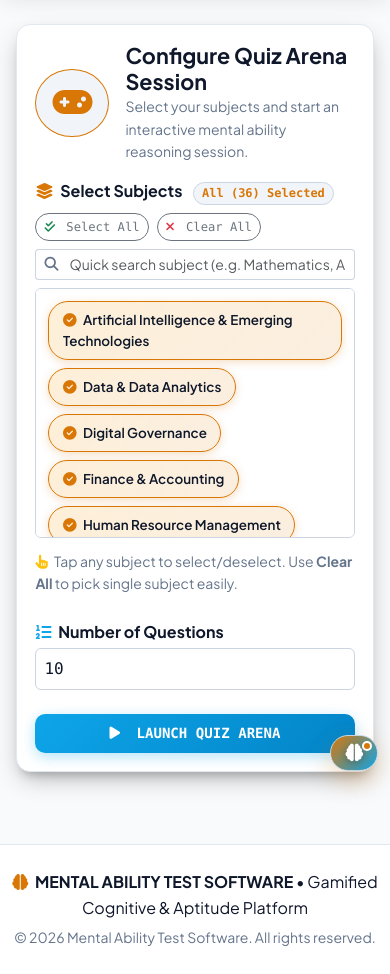
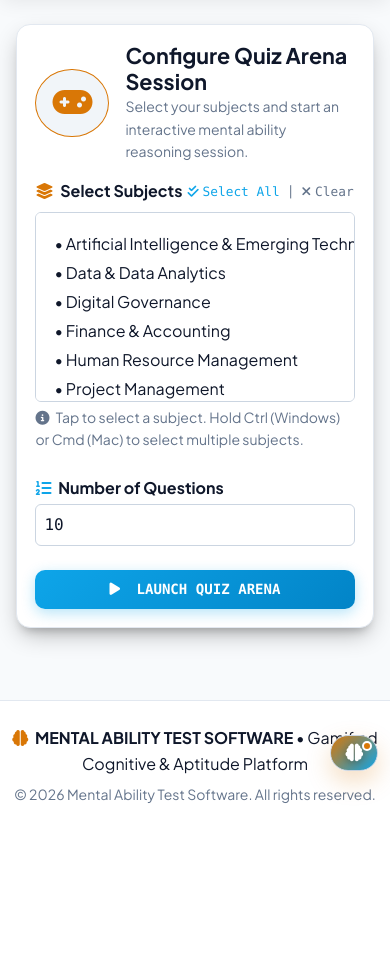
Before and after one commit to shubh-jaiswal-897/MENTAL-ABILITY-TEST-SOFTWARE, a Django app: page /test-session/ in a window 390 px wide. Shown: the part 61-1035 px from the top of the page. After the commit the page ends 864 px from the top, so only its background shows below. Run offline with Django 4.2, Linux system fonts and the light colour scheme; a user stored in the database is signed in; data comes from the database, SQL or seed files in the repository; data that the repository does not hold is empty.

Commit message:
Restore original dropdown style for Arena subject selection with mobile touch fix and Select All toggle

```diff
--- a/static/css/global.css
+++ b/static/css/global.css
@@ -968,78 +968,6 @@ body {
     filter: brightness(1.1);
     color: var(--lc-text);
     transform: translateY(-1px);
-}
-
-/* ==========================================================================
-   Quiz Arena Subject Selection Chips (Touch-friendly & Responsive)
-   ========================================================================== */
-.subjects-chip-grid {
-    display: flex;
-    flex-wrap: wrap;
-    gap: 0.5rem;
-    max-height: 250px;
-    overflow-y: auto;
-    scrollbar-width: thin;
-    padding: 0.75rem !important;
-}
-
-.subjects-chip-grid::-webkit-scrollbar {
-    width: 6px;
-}
-
-.subjects-chip-grid::-webkit-scrollbar-track {
-    background: transparent;
-}
-
-.subjects-chip-grid::-webkit-scrollbar-thumb {
-    background-color: var(--lc-border-highlight);
-    border-radius: 4px;
-}
-
-.subject-chip-item {
-    display: inline-flex;
-    align-items: center;
-    padding: 0.45rem 0.85rem;
-    border-radius: 20px;
-    background-color: var(--lc-surface-hover);
-    border: 1px solid var(--lc-border-highlight);
-    color: var(--lc-text-muted);
-    font-size: 0.84rem;
-    font-weight: 600;
-    cursor: pointer;
-    user-select: none;
-    -webkit-tap-highlight-color: transparent;
-    transition: all 0.2s cubic-bezier(0.4, 0, 0.2, 1);
-    min-height: 38px;
-}
-
-.subject-chip-item:hover {
-    border-color: var(--lc-amber);
-    color: var(--lc-text);
-    transform: translateY(-1px);
-}
-
-.subject-chip-item.active {
-    background: linear-gradient(135deg, rgba(245, 158, 11, 0.16), rgba(217, 119, 6, 0.12));
-    border-color: var(--lc-amber) !important;
-    color: var(--lc-text) !important;
-    box-shadow: 0 2px 8px var(--lc-amber-glow);
-}
-
-.subject-chip-item .chip-check-icon {
-    font-size: 0.85rem;
-    color: var(--lc-amber) !important;
-}
-
-.subject-chip-item:not(.active) .chip-check-icon {
-    display: none;
-}
-
-.subject-chip-item:not(.active) .chip-content::before {
-    content: "○ ";
-    color: var(--lc-text-muted);
-    margin-right: 4px;
-    font-weight: bold;
 }
 
 /* Split Pane Quiz Arena Layout */
--- a/templates/test_session.html
+++ b/templates/test_session.html
@@ -30,53 +30,28 @@
           <input type="hidden" name="action" value="start">
 
           <div class="mb-4">
-            <div class="d-flex flex-wrap align-items-center justify-content-between gap-2 mb-2">
-              <label class="form-label fw-bold mb-0" style="color: var(--lc-text);">
+            <div class="d-flex justify-content-between align-items-center mb-2">
+              <label for="subjects" class="form-label fw-bold mb-0" style="color: var(--lc-text);">
                 <i class="fas fa-layer-group me-1" style="color: var(--lc-amber);"></i> Select Subjects
-                <span id="subjectCountBadge" class="badge rounded-pill ms-2 font-monospace" style="background-color: var(--lc-surface-hover); color: var(--lc-amber); border: 1px solid var(--lc-border-highlight);">
-                  All Selected
-                </span>
               </label>
-
-              <!-- Quick Action Buttons: Select All / Clear All -->
               <div class="d-flex align-items-center gap-2">
-                <button type="button" class="btn btn-sm btn-outline-secondary rounded-pill px-2 py-1 font-monospace" style="font-size: 0.76rem;" onclick="selectAllSubjects(true)">
-                  <i class="fas fa-check-double me-1 text-success"></i> Select All
+                <button type="button" class="btn btn-link btn-sm p-0 text-decoration-none font-monospace" style="font-size: 0.8rem; color: var(--lc-blue);" onclick="toggleAllSubjects(true)">
+                  <i class="fas fa-check-double me-1"></i>Select All
                 </button>
-                <button type="button" class="btn btn-sm btn-outline-secondary rounded-pill px-2 py-1 font-monospace" style="font-size: 0.76rem;" onclick="selectAllSubjects(false)">
-                  <i class="fas fa-times me-1 text-danger"></i> Clear All
+                <span class="text-muted" style="font-size: 0.8rem;">|</span>
+                <button type="button" class="btn btn-link btn-sm p-0 text-decoration-none font-monospace" style="font-size: 0.8rem; color: var(--lc-text-muted);" onclick="toggleAllSubjects(false)">
+                  <i class="fas fa-times me-1"></i>Clear
                 </button>
               </div>
             </div>
 
-            <!-- Subject Live Search Filter -->
-            <div class="input-group input-group-sm mb-2">
-              <span class="input-group-text border-end-0" style="background-color: var(--lc-surface); color: var(--lc-text-muted); border-color: var(--lc-border-highlight);">
-                <i class="fas fa-search"></i>
-              </span>
-              <input type="text" id="subjectSearchInput" class="form-control border-start-0 ps-1" placeholder="Quick search subject (e.g. Mathematics, AI, UPSC)..." style="background-color: var(--lc-surface); color: var(--lc-text); border-color: var(--lc-border-highlight);" oninput="filterSubjectChips(this.value)">
-            </div>
-
-            <!-- Touch-Friendly Subjects Grid Container -->
-            <div id="subjectsContainer" class="subjects-chip-grid rounded" style="background-color: var(--lc-surface); border: 1px solid var(--lc-border-highlight);">
+            <select id="subjects" name="subjects" class="form-select p-3" multiple required style="min-height: 190px; background-color: var(--lc-surface); color: var(--lc-text); border-color: var(--lc-border-highlight);">
               {% for s in subjects %}
-                <label class="subject-chip-item active" data-subject-name="{{ s.name|lower }}">
-                  <input type="checkbox" name="subjects" value="{{ s.id }}" checked class="subject-checkbox d-none" onchange="updateChipState(this)">
-                  <span class="chip-content">
-                    <i class="fas fa-check-circle chip-check-icon me-1 text-success"></i>
-                    <span class="chip-text">{{ s.name }}</span>
-                  </span>
-                </label>
+                <option value="{{ s.id }}" class="py-1">&bull; {{ s.name }}</option>
               {% endfor %}
-            </div>
-
-            <div class="d-flex flex-wrap align-items-center justify-content-between mt-2 gap-2">
-              <small class="form-text text-muted mb-0">
-                <i class="fas fa-hand-pointer me-1 text-warning"></i> Tap any subject to select/deselect. Use <strong>Clear All</strong> to pick single subject easily.
-              </small>
-              <small id="selectionWarning" class="text-danger fw-bold d-none">
-                <i class="fas fa-exclamation-circle me-1"></i> Please select at least 1 subject!
-              </small>
+            </select>
+            <div class="form-text small mt-1" style="color: var(--lc-text-muted);">
+              <i class="fas fa-info-circle me-1"></i> Tap to select a subject. Hold Ctrl (Windows) or Cmd (Mac) to select multiple subjects.
             </div>
           </div>
 
@@ -178,75 +153,25 @@
 {% block extra_js %}
 {% if not question %}
 <script>
-  function updateChipState(checkbox) {
-    const label = checkbox.closest('.subject-chip-item');
-    if (checkbox.checked) {
-      label.classList.add('active');
-    } else {
-      label.classList.remove('active');
-    }
-    updateSelectedCount();
-  }
-
-  function selectAllSubjects(selectAll) {
-    const checkboxes = document.querySelectorAll('.subject-checkbox');
-    checkboxes.forEach(cb => {
-      cb.checked = selectAll;
-      const label = cb.closest('.subject-chip-item');
-      if (label) {
-        if (selectAll) label.classList.add('active');
-        else label.classList.remove('active');
-      }
-    });
-    updateSelectedCount();
-  }
-
-  function updateSelectedCount() {
-    const total = document.querySelectorAll('.subject-checkbox').length;
-    const checked = document.querySelectorAll('.subject-checkbox:checked').length;
-    const badge = document.getElementById('subjectCountBadge');
-    const warn = document.getElementById('selectionWarning');
-    if (badge) {
-      if (checked === total) {
-        badge.textContent = `All (${total}) Selected`;
-        badge.style.color = 'var(--lc-amber)';
-      } else if (checked === 0) {
-        badge.textContent = `None Selected`;
-        badge.style.color = 'var(--lc-hard)';
-      } else {
-        badge.textContent = `${checked} of ${total} Selected`;
-        badge.style.color = 'var(--lc-blue)';
-      }
-    }
-    if (warn) {
-      if (checked > 0) warn.classList.add('d-none');
+  function toggleAllSubjects(selectAll) {
+    const sel = document.getElementById('subjects');
+    if (!sel) return;
+    for (let i = 0; i < sel.options.length; i++) {
+      sel.options[i].selected = selectAll;
     }
   }
 
-  function filterSubjectChips(query) {
-    const q = (query || '').trim().toLowerCase();
-    const chips = document.querySelectorAll('.subject-chip-item');
-    chips.forEach(chip => {
-      const name = chip.getAttribute('data-subject-name') || '';
-      if (!q || name.includes(q)) {
-        chip.style.display = 'inline-flex';
-      } else {
-        chip.style.display = 'none';
-      }
-    });
-  }
-
+  // Mobile Touch Fix: On touch screens, touching an option toggles that option cleanly without selecting all
   document.addEventListener('DOMContentLoaded', function() {
-    updateSelectedCount();
-    const form = document.getElementById('sessionSetupForm');
-    if (form) {
-      form.addEventListener('submit', function(e) {
-        const checked = document.querySelectorAll('.subject-checkbox:checked');
-        if (checked.length === 0) {
-          e.preventDefault();
-          const warn = document.getElementById('selectionWarning');
-          if (warn) warn.classList.remove('d-none');
-          alert('Please select at least one subject to start the quiz arena.');
+    const sel = document.getElementById('subjects');
+    if (sel) {
+      sel.addEventListener('mousedown', function(e) {
+        if (e.target && e.target.tagName === 'OPTION') {
+          if (window.innerWidth < 992 || ('ontouchstart' in window)) {
+            e.preventDefault();
+            e.target.selected = !e.target.selected;
+            sel.dispatchEvent(new Event('change'));
+          }
         }
       });
     }
```
Also changed, not shown: 2 other files.
